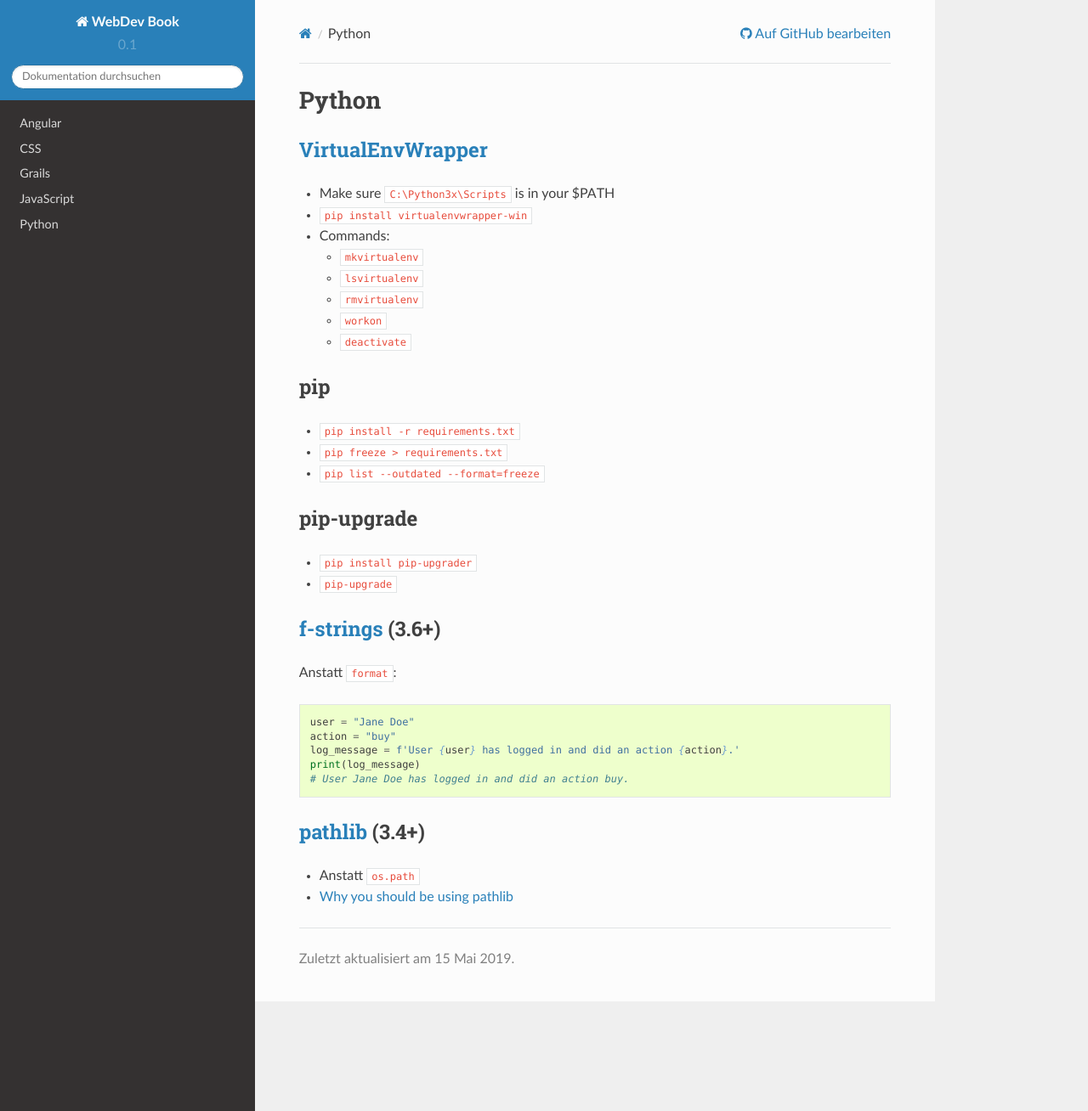
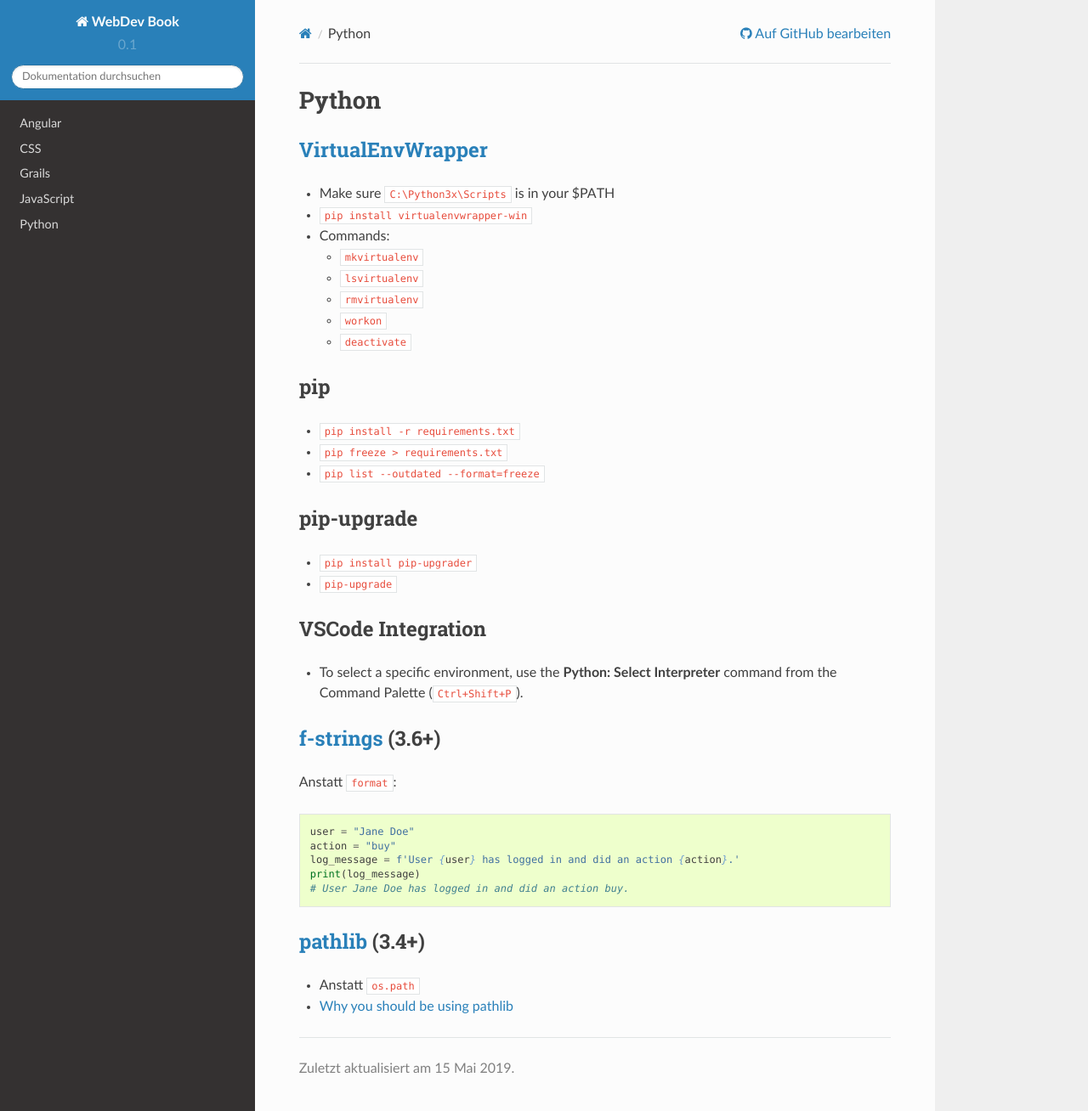
Before and after one commit to scholchr/webdevbook, a Sphinx documentation site: the page built from source/python.md, in a window 1280 px wide and 1308 px high. Shown: the whole window at 85% size. Built offline with Sphinx 7.4.7 and the Read the Docs theme 2.0.0, drawn with Linux system fonts in a browser that asks for light colours.

Commit message:
Python VSCode Integration hinzugefügt

```diff
--- a/source/python.md
+++ b/source/python.md
@@ -26,6 +26,9 @@
 * `pip install pip-upgrader`
 * `pip-upgrade`
 
+## VSCode Integration
+
+* To select a specific environment, use the **Python: Select Interpreter** command from the Command Palette (`Ctrl+Shift+P`).
 
 ## [f-strings](https://www.python.org/dev/peps/pep-0498/) (3.6+)
 
```
